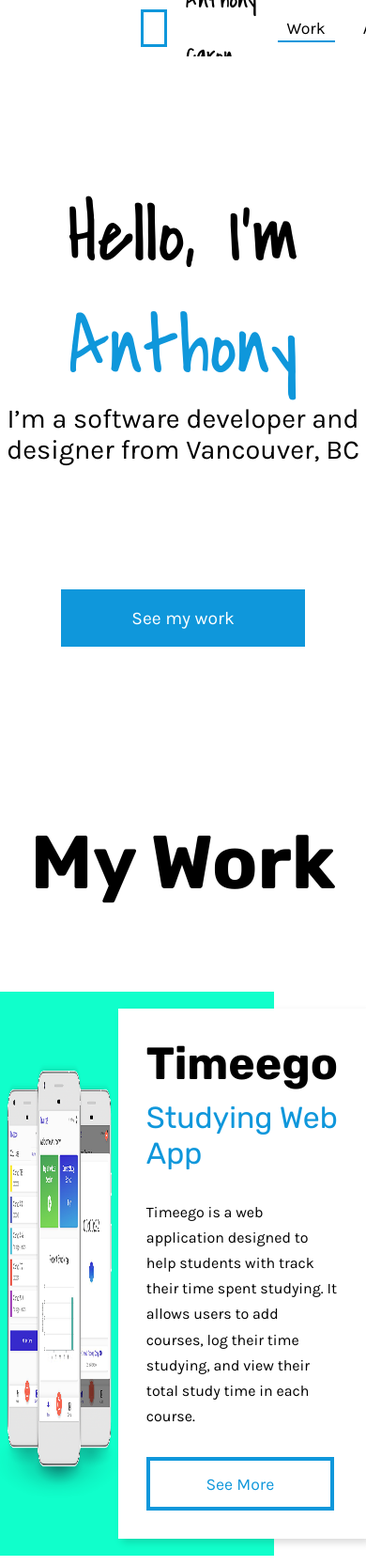
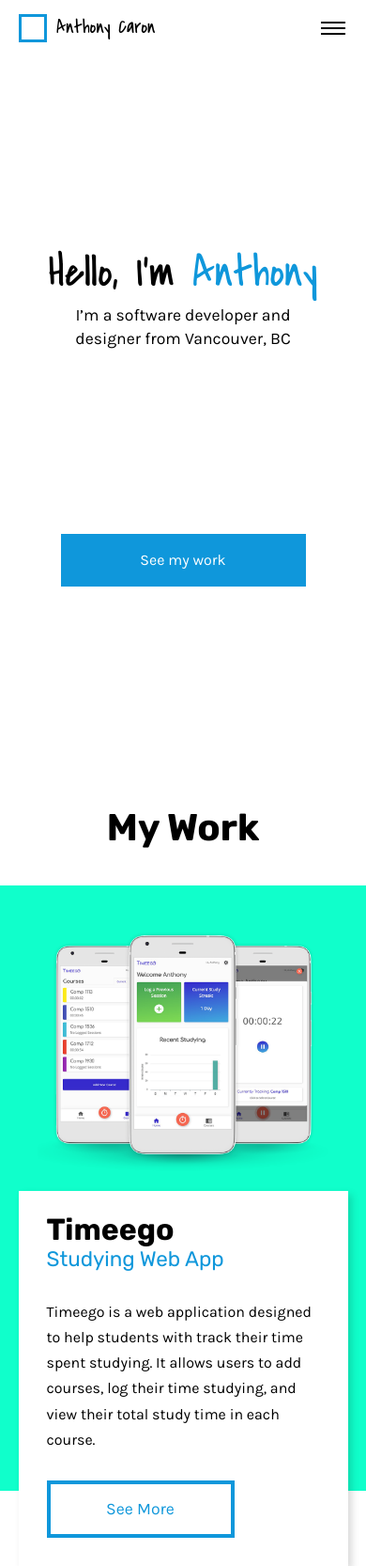
Before and after one commit to antcar112/portfolio-v1, a Gatsby site: page / in a window 390 px wide. Shown: the top 1666 px of the page at 94% size. Built offline with nearby package versions, Linux system fonts and the light colour scheme; Gatsby itself is replaced by a stand-in of ours.

Commit message:
mobile support added

```diff
--- a/src/components/Button/Button.js
+++ b/src/components/Button/Button.js
@@ -1,5 +1,7 @@
 import styled from 'styled-components';
 import { Link } from 'gatsby';
+
+import { media } from '../../utils/media.js';
 
 export const Btn = styled.button`
 	color: white;
@@ -17,6 +19,15 @@
 	&:focus {
 		color: ${({ theme }) => theme.color.primary};
 		background: ${({ theme }) => theme.color.bg};
+	}
+
+	${media.down.md} {
+		width: 220px;
+		font-size: 1em;
+	}
+
+	${media.down.xs} {
+		width: 90%;
 	}
 `;
 
--- a/src/components/Hero/Hero.js
+++ b/src/components/Hero/Hero.js
@@ -1,11 +1,13 @@
 import React from 'react';
 import styled from 'styled-components';
 
+import { media } from '../../utils/media.js';
 import { Btn } from '../Button/Button';
 
 const StyledHero = styled.div`
 	width: 100%;
 	height: 90vh;
+	padding: 0 50px;
 	background: ${({ theme }) => theme.color.bg};
 	text-align: center;
 	display: flex;
@@ -27,9 +29,31 @@
 		font-family: ${({ theme }) => theme.font.cursive};
 		transition: ${({ theme }) => theme.hoverTransition};
 	}
+
+	${media.down.md} {
+		font-size: 4.5em;
+	}
+	${media.down.sm} {
+		font-size: 4em;
+	}
+	${media.down.xs} {
+		font-size: 3em;
+	}
 `;
 
-const HeroText = styled.span`font-size: 1.8em;`;
+const HeroText = styled.span`
+	font-size: 1.8em;
+
+	${media.down.md} {
+		font-size: 1.4em;
+	}
+	${media.down.sm} {
+		font-size: 1.2em;
+	}
+	${media.down.xs} {
+		font-size: 1.1em;
+	}
+`;
 
 const Hero = () => {
 	return (
--- /dev/null
+++ b/src/components/Nav/DrawerList.js
@@ -0,0 +1,164 @@
+import React from 'react';
+import styled from 'styled-components';
+import { Link } from 'gatsby';
+import {
+	IoMdFolder,
+	IoMdMail,
+	IoMdPerson,
+	IoMdSunny,
+	IoMdMoon,
+} from 'react-icons/io';
+import { FaGithub, FaLinkedin } from 'react-icons/fa';
+
+const StyledNavDrawer = styled.div`
+	width: 100%;
+	height: 60vh;
+	max-width: 500px;
+	margin: 8vh auto;
+	padding: 0;
+`;
+
+const NavList = styled.ul`
+	width: 100%;
+	height: 100%;
+	margin: 0;
+	padding: 0;
+	list-style: none;
+	text-align: center;
+	display: flex;
+	flex-direction: column;
+	justify-content: space-between;
+	align-items: center;
+`;
+
+const NavListItem = styled.li`
+	display: block;
+	width: 100%;
+
+	& button {
+		border: none;
+		background: none;
+	}
+
+	& a,
+	& button {
+		font-size: 1.1em;
+		text-decoration: none;
+		display: flex;
+		justify-content: center;
+		width: 100%;
+		padding: 20px;
+		cursor: pointer;
+
+		& div {
+			position: relative;
+			display: flex;
+			align-items: center;
+			justify-content: space-between;
+			width: 100%;
+			max-width: 160px;
+
+			& span {
+				transition: ${({ theme }) => theme.hoverTransition};
+			}
+
+			& svg {
+				transition: ${({ theme }) => theme.hoverTransition};
+				font-size: 1.5em;
+			}
+		}
+
+		&:hover div span,
+		&:hover div svg {
+			color: ${({ theme }) => theme.color.textSecondary};
+		}
+
+		&.nav_link--active div {
+			color: ${({ theme }) => theme.color.text};
+
+			&::before {
+				content: '';
+				height: 3px;
+				background: ${({ theme }) => theme.color.primary};
+				position: absolute;
+				bottom: -7px;
+				left: -12px;
+				right: -12px;
+			}
+		}
+	}
+`;
+
+const DrawerList = ({ colorTheme, toggleTheme }) => {
+	return (
+		<StyledNavDrawer>
+			<NavList>
+				<NavListItem>
+					<Link to="/" activeClassName="nav_link--active">
+						<div>
+							<span>Work</span>
+							<IoMdFolder />
+						</div>
+					</Link>
+				</NavListItem>
+				<NavListItem>
+					<Link to="/about/" activeClassName="nav_link--active">
+						<div>
+							<span>About</span>
+							<IoMdPerson />
+						</div>
+					</Link>
+				</NavListItem>
+				<NavListItem>
+					<a href="mailto:antcar1992@gmail.com">
+						<div>
+							<span>Contact</span>
+							<IoMdMail />
+						</div>
+					</a>
+				</NavListItem>
+				<NavListItem>
+					<a
+						href="https://github.com/antcar112"
+						target="_blank"
+						rel="noopener noreferrer"
+					>
+						<div>
+							<span>GitHub</span>
+							<FaGithub />
+						</div>
+					</a>
+				</NavListItem>
+				<NavListItem>
+					<a
+						href="https://www.linkedin.com/in/anthony-caron-249442194/"
+						target="_blank"
+						rel="noopener noreferrer"
+					>
+						<div>
+							<span>LinkedIn</span>
+							<FaLinkedin />
+						</div>
+					</a>
+				</NavListItem>
+				<NavListItem>
+					<button onClick={toggleTheme}>
+						{colorTheme === 'light' ? (
+							<div>
+								<span>Dark Mode</span>
+								<IoMdMoon className="moon" />
+							</div>
+						) : (
+							<div>
+								<span>Light Mode</span>
+								<IoMdSunny className="sun" />
+							</div>
+						)}
+					</button>
+				</NavListItem>
+			</NavList>
+		</StyledNavDrawer>
+	);
+};
+
+export default DrawerList;
--- /dev/null
+++ b/src/components/Nav/Hamburger.js
@@ -0,0 +1,90 @@
+import React from 'react';
+import styled from 'styled-components';
+
+import { media } from '../../utils/media.js';
+
+const StyledHamburger = styled.button`
+	border: none;
+	background: none;
+	height: 60px;
+	padding: 0 10px;
+	display: none;
+	flex-direction: column;
+	justify-content: center;
+	cursor: pointer;
+	z-index: 5;
+	outline: none;
+
+	${media.down.md} {
+		display: flex;
+	}
+
+	& span {
+		display: block;
+		margin: 2px;
+		background: ${({ theme }) => theme.color.text};
+		height: 2px;
+		width: 26px;
+		transition: transform 150ms linear,
+			${({ theme }) => theme.hoverTransition};
+	}
+
+	&:hover,
+	&:focus {
+		& span {
+			background: ${({ theme }) => theme.color.primary};
+		}
+		& .mid-bar {
+			transform: scaleX(0.6);
+		}
+		& .top-bar,
+		& .bot-bar {
+			transform: scaleX(0.8);
+		}
+	}
+
+	&.hamburger-active {
+		& span {
+			background: ${({ theme }) => theme.color.text};
+		}
+		& .top-bar {
+			transform: translateY(6px) rotate(45deg) scaleX(0.9);
+		}
+
+		& .mid-bar {
+			transform: scaleX(0);
+		}
+
+		& .bot-bar {
+			transform: translateY(-6px) rotate(-45deg) scaleX(0.9);
+		}
+
+		&:hover {
+			& span {
+				background: ${({ theme }) => theme.color.primary};
+			}
+			& .top-bar {
+				transform: translateY(6px) rotate(45deg) scale(1.05);
+			}
+
+			& .bot-bar {
+				transform: translateY(-6px) rotate(-45deg) scale(1.05);
+			}
+		}
+	}
+`;
+
+const Hamburger = ({ drawOpen, setDrawOpen }) => {
+	return (
+		<StyledHamburger
+			className={drawOpen ? 'hamburger-active' : ''}
+			onClick={() => setDrawOpen(!drawOpen)}
+		>
+			<span className="top-bar" />
+			<span className="mid-bar" />
+			<span className="bot-bar" />
+		</StyledHamburger>
+	);
+};
+
+export default Hamburger;
--- a/src/components/Nav/Header.js
+++ b/src/components/Nav/Header.js
@@ -1,5 +1,7 @@
 import React from 'react';
 import styled from 'styled-components';
+
+import { media } from '../../utils/media.js';
 
 const StyledHeader = styled.header`
 	width: 100%;
@@ -15,6 +17,13 @@
 	width: 100%;
 	padding: 0 150px;
 	height: 100%;
+
+	${media.down.lg} {
+		padding: 0 90px 0 100px;
+	}
+	${media.down.md} {
+		padding: 0 10px 0 20px;
+	}
 `;
 
 const Header = ({ children }) => {
--- a/src/components/Nav/Nav.js
+++ b/src/components/Nav/Nav.js
@@ -1,9 +1,11 @@
-import React from 'react';
+import React, { useState } from 'react';
 import styled from 'styled-components';
 
 import Header from './Header';
 import NavLogo from './NavLogo';
 import NavList from './NavList';
+import Hamburger from './Hamburger';
+import NavDrawer from './NavDrawer';
 
 const StyledNav = styled.nav`
 	width: 100%;
@@ -13,11 +15,21 @@
 `;
 
 const Nav = ({ colorTheme, toggleTheme }) => {
+	const [
+		drawOpen,
+		setDrawOpen,
+	] = useState(false);
 	return (
 		<Header>
 			<StyledNav>
 				<NavLogo />
 				<NavList colorTheme={colorTheme} toggleTheme={toggleTheme} />
+				<Hamburger drawOpen={drawOpen} setDrawOpen={setDrawOpen} />
+				<NavDrawer
+					drawOpen={drawOpen}
+					colorTheme={colorTheme}
+					toggleTheme={toggleTheme}
+				/>
 			</StyledNav>
 		</Header>
 	);
--- /dev/null
+++ b/src/components/Nav/NavDrawer.js
@@ -0,0 +1,43 @@
+import React, { Fragment } from 'react';
+import styled from 'styled-components';
+
+import { media } from '../../utils/media.js';
+import DrawerList from './DrawerList';
+
+const StyledDrawer = styled.div`
+	position: fixed;
+	display: none;
+	background-color: ${({ theme }) => theme.color.bg};
+	border: ${({ theme }) => theme.color.primary} 10px solid;
+	top: 0;
+	bottom: 0;
+	left: 0;
+	right: 0;
+	z-index: 3;
+	padding-top: 60px;
+	opacity: 0;
+	pointer-events: none;
+	transition: 300ms opacity ease-in-out,
+		${({ theme }) => theme.hoverTransition};
+
+	&.drawer-open {
+		opacity: 1;
+		pointer-events: all;
+	}
+
+	${media.down.md} {
+		display: block;
+	}
+`;
+
+const NavDrawer = ({ drawOpen, colorTheme, toggleTheme }) => {
+	return (
+		<Fragment>
+			<StyledDrawer className={drawOpen ? 'drawer-open' : ''}>
+				<DrawerList colorTheme={colorTheme} toggleTheme={toggleTheme} />
+			</StyledDrawer>
+		</Fragment>
+	);
+};
+
+export default NavDrawer;
--- a/src/components/Nav/NavList.js
+++ b/src/components/Nav/NavList.js
@@ -1,6 +1,7 @@
 import React from 'react';
 import styled from 'styled-components';
 
+import { media } from '../../utils/media.js';
 import { NavLink, NavAnchor } from './NavLink';
 import DarkModeButton from './DarkModeButton';
 import SocialLinks from './SocialLinks';
@@ -10,6 +11,10 @@
 	padding: 0;
 	list-style: none;
 	display: flex;
+
+	${media.down.md} {
+		display: none;
+	}
 
 	& li {
 		line-height: 60px;
--- a/src/components/Nav/NavLogo.js
+++ b/src/components/Nav/NavLogo.js
@@ -1,16 +1,31 @@
 import React from 'react';
 import styled from 'styled-components';
 import { Link } from 'gatsby';
+
+import { media } from '../../utils/media.js';
 
 const NavLogoContainer = styled(Link)`
 	height: 100%;
 	display: flex;
 	align-items: center;
-	font-family: ${({ theme }) => theme.font.cursive};
-	font-size: 1.7em;
 	text-decoration: none;
 	line-height: 60px;
     transition: ${({ theme }) => theme.hoverTransition};
+
+	& span {
+		font-family: ${({ theme }) => theme.font.cursive};
+		font-size: 1.7em;
+
+		${media.down.lg} {
+			font-size: 1.5em;
+		}
+		${media.down.sm} {
+			font-size: 1.3em;
+		}
+		@media only screen and (max-width: 380px) {
+			display: none;
+		}
+	}
 
 	& .logo {
 		height: 40px;
@@ -18,6 +33,17 @@
 		margin-right: 20px;
 		border: 3px solid  ${({ theme }) => theme.color.primary};
 		display: inline-block;
+
+		${media.down.lg} {
+			height: 35px;
+			width: 35px;
+		}
+
+		${media.down.sm} {
+			height: 30px;
+			width: 30px;
+			margin-right: 10px;
+		}
 	}
 
     &:hover {
@@ -29,7 +55,7 @@
 	return (
 		<NavLogoContainer to="/">
 			<div className="logo" />
-			Anthony Caron
+			<span>Anthony Caron</span>
 		</NavLogoContainer>
 	);
 };
--- a/src/components/Work/Project.js
+++ b/src/components/Work/Project.js
@@ -1,6 +1,7 @@
 import React from 'react';
 import styled, { css } from 'styled-components';
 
+import { media } from '../../utils/media.js';
 import { BtnOutlineLink } from '../Button/Button';
 
 const evenStyles = css`
@@ -13,6 +14,16 @@
 		rgba(0, 0, 0, 0) 75%,
 		rgba(0, 0, 0, 0) 100%
 	);
+
+	${media.down.xl} {
+		background: linear-gradient(
+			to right,
+			${props => props.background} 0%,
+			${props => props.background} 85%,
+			rgba(0, 0, 0, 0) 85%,
+			rgba(0, 0, 0, 0) 100%
+		);
+	}
 `;
 const oddStyles = css`
 	grid-template-columns: 1fr 2fr;
@@ -24,6 +35,16 @@
 		rgba(0, 0, 0, 0) 75%,
 		rgba(0, 0, 0, 0) 100%
 	);
+
+	${media.down.xl} {
+		background: linear-gradient(
+			to left,
+			${props => props.background} 0%,
+			${props => props.background} 85%,
+			rgba(0, 0, 0, 0) 85%,
+			rgba(0, 0, 0, 0) 100%
+		);
+	}
 `;
 
 const StyledProject = styled.div`
@@ -33,6 +54,15 @@
 	${props => (props.index % 2 === 0 ? evenStyles : oddStyles)};
 
 	align-items: center;
+
+	${media.down.lg} {
+		grid-template-columns: 1fr;
+		grid-template-rows: 1fr auto;
+		grid-template-areas: "image" "card";
+		background: ${props => props.background};
+		margin-top: 0px;
+		margin-bottom: 150px;
+	}
 `;
 
 const WorkCard = styled.div`
@@ -41,6 +71,11 @@
 	padding: 30px;
 	background: ${({ theme }) => theme.color.bgCard};
 	transition: ${({ theme }) => theme.hoverTransition};
+	${media.down.lg} {
+		align-self: flex-start;
+		margin: -100px auto -80px;
+		width: 90%;
+	}
 `;
 
 const CardTitle = styled.h2`margin-bottom: 10px;`;
@@ -60,12 +95,33 @@
 	& img {
 		height: 80%;
 	}
+
+	${media.down.lg} {
+		padding: 40px 40px 120px;
+		/* height: 650px; */
+		height: auto;
+
+		& img {
+			max-height: 500px;
+			/* max-width: 80%; */
+			object-fit: contain;
+		}
+	}
+
+	${media.down.md} {
+		/* width: 100%; */
+		& img {
+			height: auto;
+			width: 100%;
+			object-fit: contain;
+		}
+	}
 `;
 
 const Project = ({ project, index }) => {
 	return (
 		<StyledProject background={project.background} index={index}>
-			<ImageContainer>
+			<ImageContainer background={project.background}>
 				<img src={project.image} alt={project.title} />
 			</ImageContainer>
 			<WorkCard>
--- a/src/components/Work/ProjectList.js
+++ b/src/components/Work/ProjectList.js
@@ -75,7 +75,13 @@
 	return (
 		<div>
 			{projects.map((project, index) => {
-				return <Project project={project} index={index} />;
+				return (
+					<Project
+						project={project}
+						index={index}
+						key={project.title}
+					/>
+				);
 			})}
 		</div>
 	);
--- a/src/components/Work/Work.js
+++ b/src/components/Work/Work.js
@@ -1,10 +1,17 @@
 import React from 'react';
 import styled from 'styled-components';
+
+import { media } from '../../utils/media.js';
 
 import Container from '../Container/Container';
 import ProjectList from './ProjectList';
 
-const Heading = styled.h1`text-align: center;`;
+const Heading = styled.h1`
+	text-align: center;
+	${media.down.lg} {
+		margin-bottom: 50px;
+	}
+`;
 
 const StyledWork = styled.section`
 	width: 100%;
--- a/src/styles/GlobalStyle.js
+++ b/src/styles/GlobalStyle.js
@@ -41,7 +41,21 @@
         font-family: ${({ theme }) => theme.font.heading};
         font-weight: 700;
         color: ${({ theme }) => theme.color.text};
+        color: ${({ theme }) => theme.color.text};
         font-size: 5em;
+
+        ${media.down.lg} {
+            font-size: 4.5em;
+        }
+        ${media.down.md} {
+            font-size: 4em;
+        }
+        ${media.down.sm} {
+            font-size: 3em;
+        }
+        ${media.down.xs} {
+            font-size: 2.5em;
+        }
 
     }
     h2 {
@@ -50,12 +64,38 @@
         color: ${({ theme }) => theme.color.text};
         font-size: 3em;
 
+        ${media.down.lg} {
+            font-size: 3em;
+        }
+        ${media.down.md} {
+            font-size: 2.5em;
+        }
+        ${media.down.sm} {
+            font-size: 2.3em;
+        }
+        ${media.down.xs} {
+            font-size: 2em;
+        }
+
     }
     h3 {
         font-family: ${({ theme }) => theme.font.heading};
         font-weight: 400;
         color:  ${({ theme }) => theme.color.primary};
         font-size: 2em;
+
+        ${media.down.lg} {
+            font-size: 1.8em;
+        }
+        ${media.down.md} {
+            font-size: 1.7em;
+        }
+        ${media.down.sm} {
+            font-size: 1.5em;
+        }
+        ${media.down.xs} {
+            font-size: 1.4em;
+        }
 
     }
     p,
@@ -69,6 +109,7 @@
         font-weight: 400;
         color: ${({ theme }) => theme.color.text};
         font-size: 1em;
+        line-height: 1.4em;
 
     }
 
--- a/src/utils/media.js
+++ b/src/utils/media.js
@@ -3,7 +3,7 @@
 	sm : '768px',
 	md : '992px',
 	lg : '1200px',
-	xl : '1450px'
+	xl : '1450px',
 };
 
 export const media = {
@@ -12,6 +12,6 @@
 		sm : `@media (max-width: ${size.sm})`,
 		md : `@media (max-width: ${size.md})`,
 		lg : `@media (max-width: ${size.lg})`,
-		xl : `@media (max-width: ${size.xl})`
-	}
+		xl : `@media (max-width: ${size.xl})`,
+	},
 };
```
Also changed, not shown: src/components/Nav/NavLink.js (+7 -3 lines).
